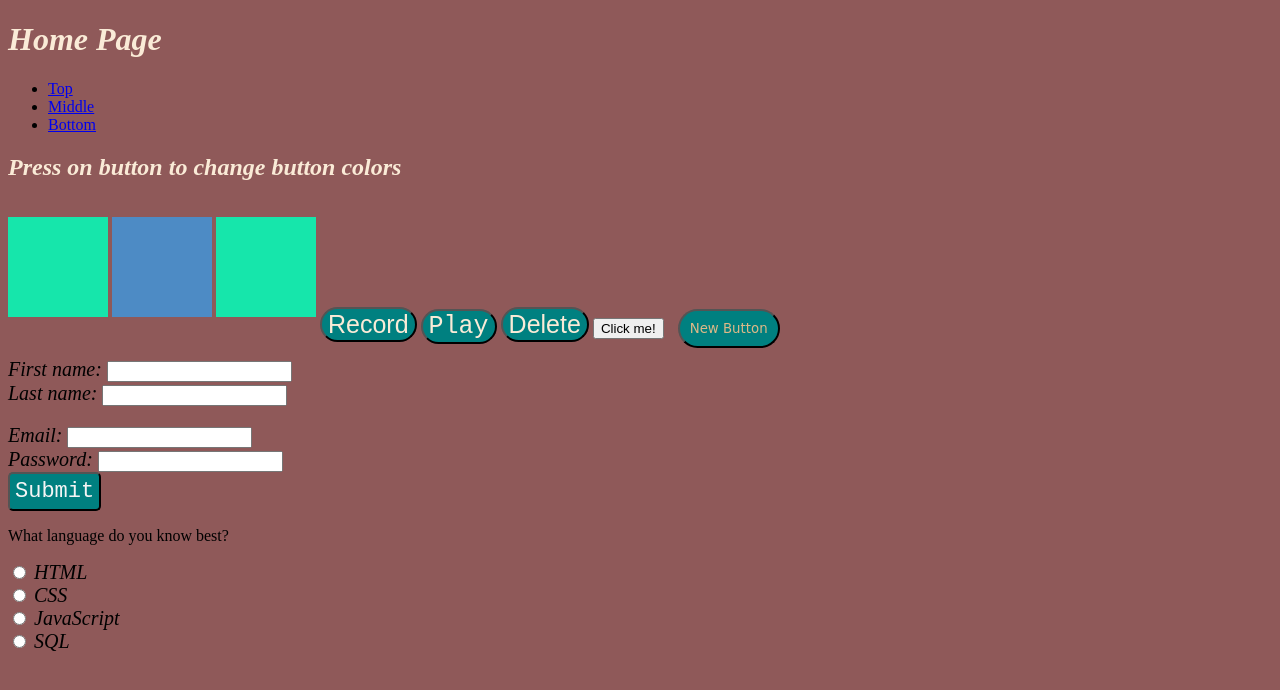
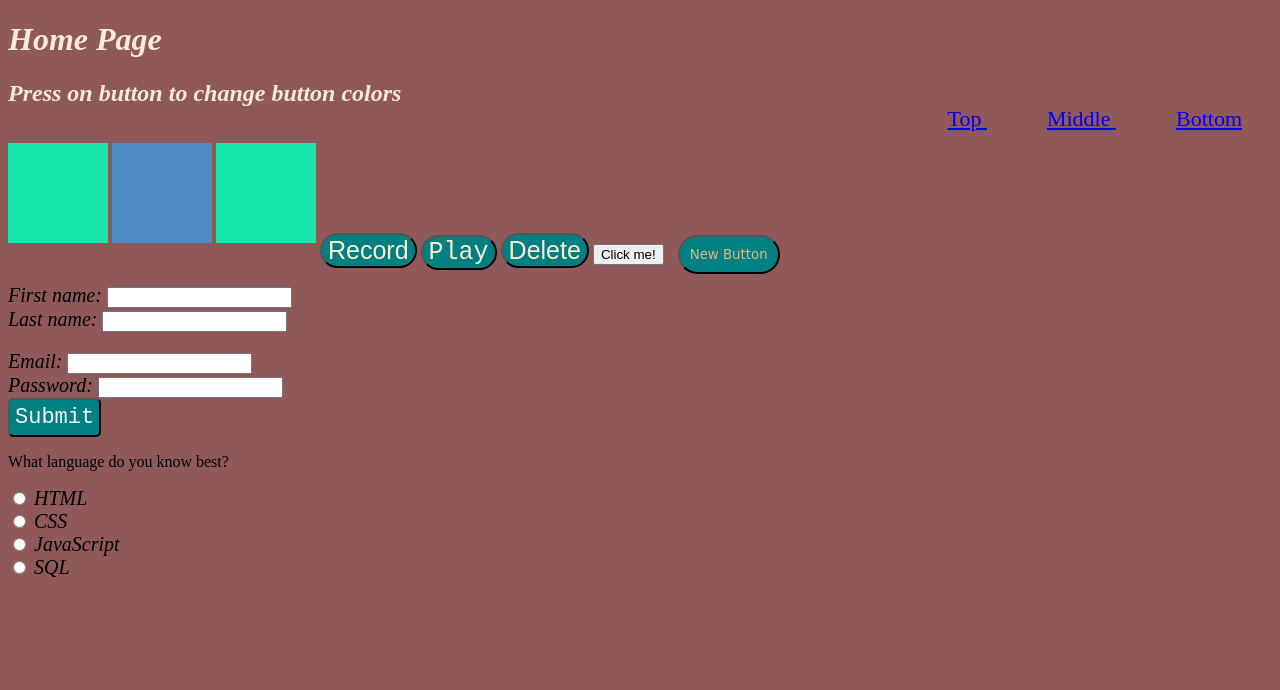
Before and after one commit to MarcoMoya1/learning-page, a plain HTML site: page index.html in a window 1280 px wide. Drawn offline with Linux system fonts and the light colour scheme.

Commit message:
css for nav

```diff
--- a/index.css
+++ b/index.css
@@ -5,10 +5,20 @@ h1 {
     font-style: italic;
 }
 
-nav {
-
+header nav {
+    float: right;
+    margin: 10px 0;
 }
 
+header nav ul li {
+    display: inline;
+}
+
+header nav ul li a {
+    margin: 0 30px;
+    font-weight: lighter;
+    font-size: 22px;
+  }
 
 #rcdBtn {
     color: antiquewhite;
```
